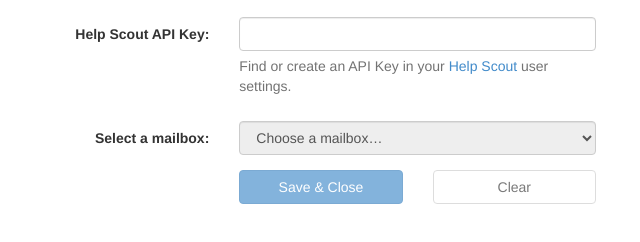
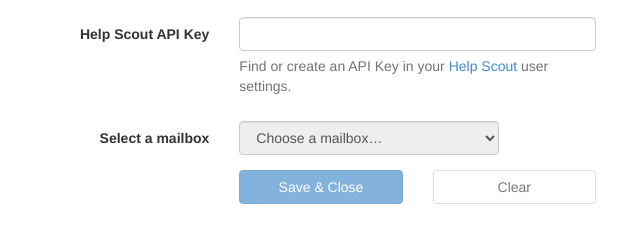
Before and after one commit to clarkbk/helpscout-chrome-extension, a browser extension: page extension/pages/options.html in a window 1280 px wide. Shown: the part 142-384 px from the top of the page, without its empty margins (319-959 px from the left). Drawn offline with Linux system fonts and the light colour scheme; no server answers.

Commit message:
options page formatting

```diff
--- a/extension/pages/options.html
+++ b/extension/pages/options.html
@@ -16,16 +16,16 @@
 			</div>
 			<form ng-controller="HSClientController as client" ng-submit="save_settings()" role="form" class="form-horizontal" novalidate>
 				<div class="form-group" ng-class="{'has-success':mailboxes}">
-					<label for="api_key" class="col-xs-4 control-label">Help Scout API Key:</label>
+					<label for="api_key" class="col-xs-4 control-label">Help Scout API Key</label>
 					<div class="col-xs-8">
-						<input id="api_key" class="form-control" type="text" ng-model="api_key" ng-change="refresh_mailboxes()" name="api_key">
+						<input id="api_key" class="form-control" type="text" ng-model="api_key" ng-change="refresh_mailboxes()" name="api_key" required>
 						<span class="help-block">Find or create an API Key in your <a href="https://secure.helpscout.net/users/">Help Scout</a> user settings.</span>
 					</div>
 				</div>
 				<div class="form-group" ng-class="{'has-success':mailbox_obj}">
-					<label for="mailbox" class="col-xs-4 control-label">Select a mailbox:</label>
-					<div class="col-xs-8">
-						<select name="mailbox" ng-model="mailbox_obj" class="form-control" id="mailbox" ng-disabled="!api_key_works">
+					<label for="mailbox" class="col-xs-4 control-label">Select a mailbox</label>
+					<div class="col-xs-6">
+						<select name="mailbox" ng-model="mailbox_obj" class="form-control" id="mailbox" ng-disabled="!api_key_works" required>
 							<option value="" disabled selected>Choose a mailbox&hellip;</option>
 							<option value="{{mailbox}}" ng-repeat="mailbox in mailboxes">{{mailbox.name}}</option>
 						</select>
@@ -36,10 +36,9 @@
 						<input class="btn btn-primary btn-block" type="submit" value="Save &amp; Close" ng-disabled="!api_key_works || !api_key || !mailbox_obj">
 					</div>
 					<div class="col-xs-4">
-						<button class="btn btn-default btn-block" ng-click="clear_form()" ng-disabled="!api_key || !mailbox_obj">Clear</button>
+						<div class="btn btn-default btn-block" ng-click="clear_form()" ng-disabled="!api_key || !mailbox_obj">Clear</div>
 					</div>
 				</div>
-				<!-- <p>{{(mailbox_obj)}}</p> -->
 			</form>
 		</div>
 	</div>
```
